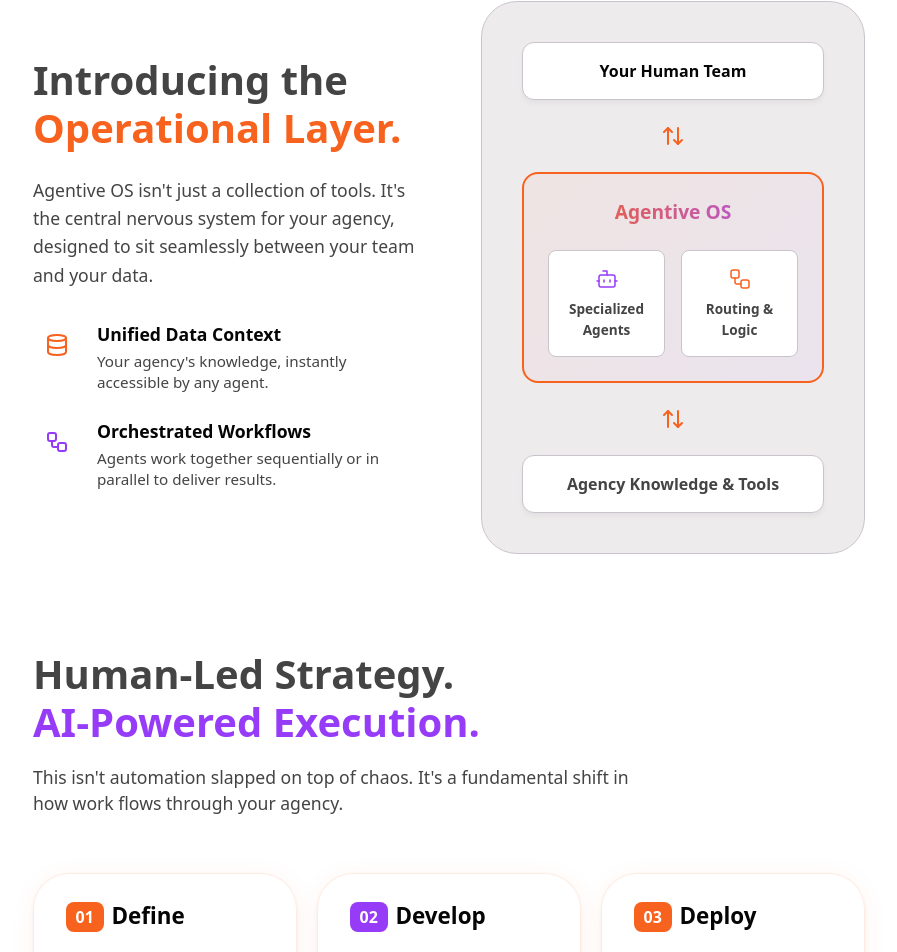
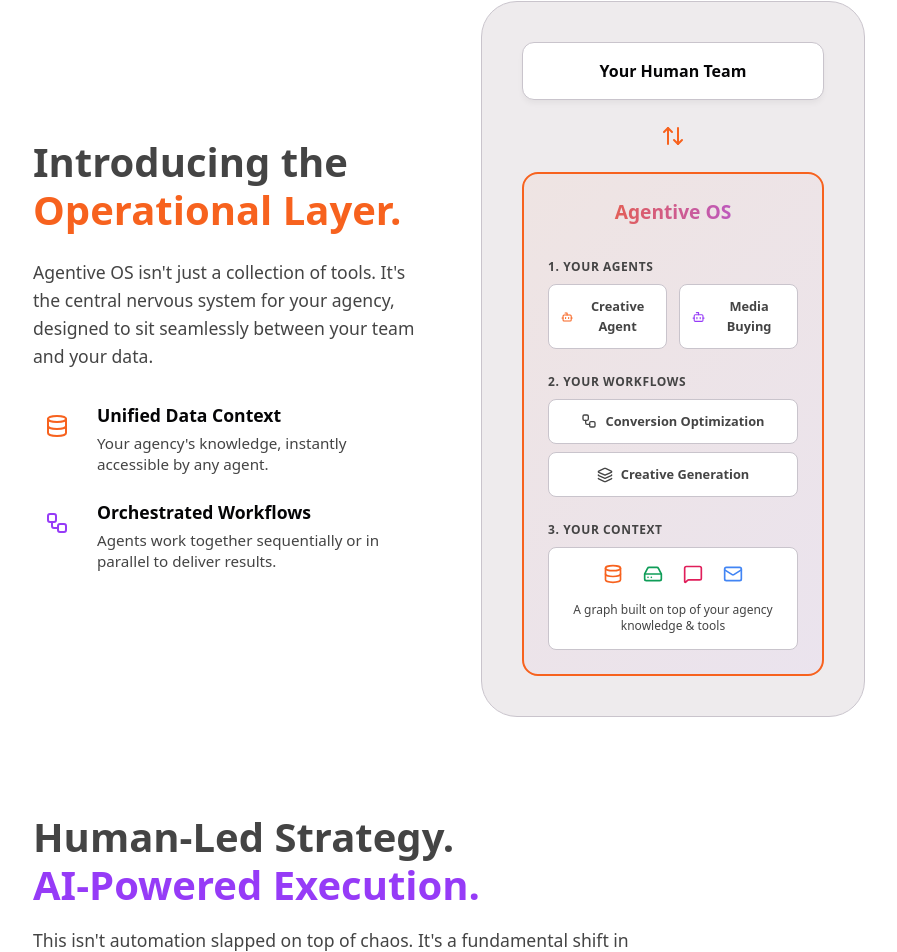
Before and after one commit to somwebster/agentive-os-landing-page, a React (Vite) app: page / in a window 1280 px wide. Shown: the part 1925-2877 px from the top of the page, without its empty margins (319-1216 px from the left). Built offline with nearby package versions, Linux system fonts and the light colour scheme; a web font is replaced by a local one.

Commit message:
UI: Update OperationalLayer architecture diagram with 3 detailed layers

```diff
--- a/src/components/OperationalLayer.tsx
+++ b/src/components/OperationalLayer.tsx
@@ -1,5 +1,5 @@
 import React from 'react';
-import { Database, Workflow, Bot, Zap, ArrowRightLeft } from 'lucide-react';
+import { Database, Workflow, Bot, Zap, ArrowRightLeft, HardDrive, MessageSquare, Mail, Layers, Network } from 'lucide-react';
 
 const OperationalLayer = () => {
   return (
@@ -66,33 +66,58 @@
              border: '2px solid var(--brand-primary-500)',
              display: 'flex',
              flexDirection: 'column',
-             gap: '1rem',
+             gap: '1.5rem',
              position: 'relative'
            }}>
              <span style={{ fontWeight: 700, background: 'linear-gradient(90deg, #F7621E 0%, #a855f7 100%)', WebkitBackgroundClip: 'text', WebkitTextFillColor: 'transparent', textAlign: 'center', fontSize: '1.2rem', marginBottom: '0.5rem' }}>
                Agentive OS
              </span>
 
-             <div style={{ display: 'grid', gridTemplateColumns: '1fr 1fr', gap: '1rem' }}>
-               <div style={{ background: 'white', padding: '1rem', borderRadius: '8px', textAlign: 'center', display: 'flex', flexDirection: 'column', alignItems: 'center', gap: '0.5rem', border: '1px solid var(--color-border-primary)' }}>
-                 <Bot size={24} color="var(--brand-secondary-500)" strokeWidth={1.5} />
-                 <span style={{ fontSize: '0.85rem', fontWeight: 600 }}>Specialized Agents</span>
-               </div>
-               <div style={{ background: 'white', padding: '1rem', borderRadius: '8px', textAlign: 'center', display: 'flex', flexDirection: 'column', alignItems: 'center', gap: '0.5rem', border: '1px solid var(--color-border-primary)' }}>
-                 <Workflow size={24} color="var(--brand-primary-500)" strokeWidth={1.5} />
-                 <span style={{ fontSize: '0.85rem', fontWeight: 600 }}>Routing & Logic</span>
+             {/* Layer 1: Agents */}
+             <div>
+               <div style={{ fontSize: '0.75rem', fontWeight: 600, color: 'var(--neutral-600)', marginBottom: '0.5rem', textTransform: 'uppercase', letterSpacing: '0.05em' }}>1. Your Agents</div>
+               <div style={{ display: 'grid', gridTemplateColumns: '1fr 1fr', gap: '0.75rem' }}>
+                 <div style={{ background: 'white', padding: '0.75rem', borderRadius: '8px', textAlign: 'center', border: '1px solid var(--color-border-primary)', display: 'flex', alignItems: 'center', gap: '0.5rem', justifyContent: 'center' }}>
+                   <Bot size={16} color="var(--brand-primary-500)" strokeWidth={2} />
+                   <span style={{ fontSize: '0.8rem', fontWeight: 600 }}>Creative Agent</span>
+                 </div>
+                 <div style={{ background: 'white', padding: '0.75rem', borderRadius: '8px', textAlign: 'center', border: '1px solid var(--color-border-primary)', display: 'flex', alignItems: 'center', gap: '0.5rem', justifyContent: 'center' }}>
+                   <Bot size={16} color="var(--brand-secondary-500)" strokeWidth={2} />
+                   <span style={{ fontSize: '0.8rem', fontWeight: 600 }}>Media Buying</span>
+                 </div>
                </div>
              </div>
-           </div>
 
-           {/* Connection */}
-           <div style={{ display: 'flex', justifyContent: 'center', color: 'var(--brand-primary-500)' }}>
-             <ArrowRightLeft size={24} style={{ transform: 'rotate(90deg)' }} />
-           </div>
+             {/* Layer 2: Workflows */}
+             <div>
+               <div style={{ fontSize: '0.75rem', fontWeight: 600, color: 'var(--neutral-600)', marginBottom: '0.5rem', textTransform: 'uppercase', letterSpacing: '0.05em' }}>2. Your Workflows</div>
+               <div style={{ display: 'flex', flexDirection: 'column', gap: '0.5rem' }}>
+                 <div style={{ background: 'white', padding: '0.75rem', borderRadius: '8px', textAlign: 'center', border: '1px solid var(--color-border-primary)', display: 'flex', alignItems: 'center', gap: '0.5rem', justifyContent: 'center' }}>
+                   <Workflow size={16} color="var(--neutral-700)" />
+                   <span style={{ fontSize: '0.8rem', fontWeight: 600 }}>Conversion Optimization</span>
+                 </div>
+                 <div style={{ background: 'white', padding: '0.75rem', borderRadius: '8px', textAlign: 'center', border: '1px solid var(--color-border-primary)', display: 'flex', alignItems: 'center', gap: '0.5rem', justifyContent: 'center' }}>
+                   <Layers size={16} color="var(--neutral-700)" />
+                   <span style={{ fontSize: '0.8rem', fontWeight: 600 }}>Creative Generation</span>
+                 </div>
+               </div>
+             </div>
 
-           {/* Bottom Layer: Data */}
-           <div style={{ background: 'white', padding: '1rem', borderRadius: '12px', textAlign: 'center', boxShadow: '0 4px 6px -1px rgba(0,0,0,0.05)', border: '1px solid var(--color-border-primary)', display: 'flex', alignItems: 'center', justifyContent: 'center', gap: '0.5rem' }}>
-             <span style={{ fontWeight: 600, color: 'var(--neutral-600)' }}>Agency Knowledge & Tools</span>
+             {/* Layer 3: Context & Integrations */}
+             <div>
+               <div style={{ fontSize: '0.75rem', fontWeight: 600, color: 'var(--neutral-600)', marginBottom: '0.5rem', textTransform: 'uppercase', letterSpacing: '0.05em' }}>3. Your Context</div>
+               <div style={{ background: 'white', padding: '1rem', borderRadius: '8px', border: '1px solid var(--color-border-primary)', display: 'flex', flexDirection: 'column', gap: '0.75rem' }}>
+                 <div style={{ display: 'flex', justifyContent: 'center', gap: '1.25rem' }}>
+                   <div title="Databases" style={{ color: 'var(--brand-primary-500)' }}><Database size={20} /></div>
+                   <div title="Google Drive" style={{ color: '#0F9D58' }}><HardDrive size={20} /></div>
+                   <div title="Slack" style={{ color: '#E01E5A' }}><MessageSquare size={20} /></div>
+                   <div title="Email" style={{ color: '#4285F4' }}><Mail size={20} /></div>
+                 </div>
+                 <div style={{ textAlign: 'center', fontSize: '0.75rem', color: 'var(--neutral-500)', lineHeight: 1.3 }}>
+                   A graph built on top of your agency knowledge & tools
+                 </div>
+               </div>
+             </div>
            </div>
         </div>
 
```
